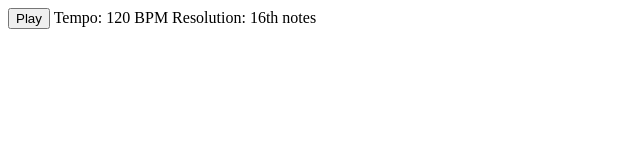
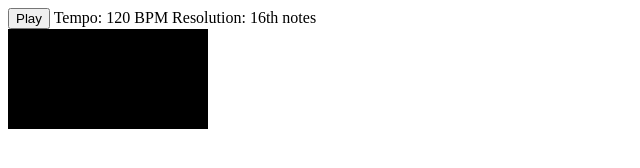
Before and after one commit to sanemat/ts-metronome, a website built with webpack: page src/index.html in a window 1280 px wide. Shown: the whole page, without its empty margins (0-640 px from the left). Built offline with nearby package versions, Linux system fonts and the light colour scheme.

Commit message:
chore(css): use css

```diff
--- a/package.json
+++ b/package.json
@@ -16,6 +16,7 @@
     "@types/jest": "^24.9.0",
     "@types/node": "^13.1.8",
     "awesome-typescript-loader": "^5.2.1",
+    "css-loader": "^3.4.2",
     "del-cli": "^3.0.0",
     "html-loader": "^0.5.5",
     "html-webpack-plugin": "^3.2.0",
@@ -23,6 +24,7 @@
     "jest": "^24.9.0",
     "prettier": "^1.19.1",
     "source-map-loader": "^0.2.4",
+    "style-loader": "^1.1.3",
     "ts-jest": "^24.3.0",
     "typescript": "^3.7.5",
     "webpack": "^4.41.5",
--- /dev/null
+++ b/src/index.css
@@ -0,0 +1,3 @@
+#metronome {
+    background-color: black;
+}
--- a/src/index.html
+++ b/src/index.html
@@ -17,7 +17,7 @@
         <span class="header--resolution">Resolution: 16th notes</span>
       </div>
       <div class="container">
-        <canvas width="200" height="100"></canvas>
+        <canvas width="200" height="100" id="metronome"></canvas>
       </div>
     </div>
   </body>
--- a/src/index.ts
+++ b/src/index.ts
@@ -1 +1 @@
-window.alert("index!!!");
+import "./index.css";
--- a/webpack.config.js
+++ b/webpack.config.js
@@ -25,6 +25,10 @@ const config = {
             options: { minimize: !isDevelopment }
           }
         ]
+      },
+      {
+        test: /\.css$/,
+        use: ["style-loader", "css-loader"]
       }
     ]
   },
```
Also changed, not shown: 1 other file.
